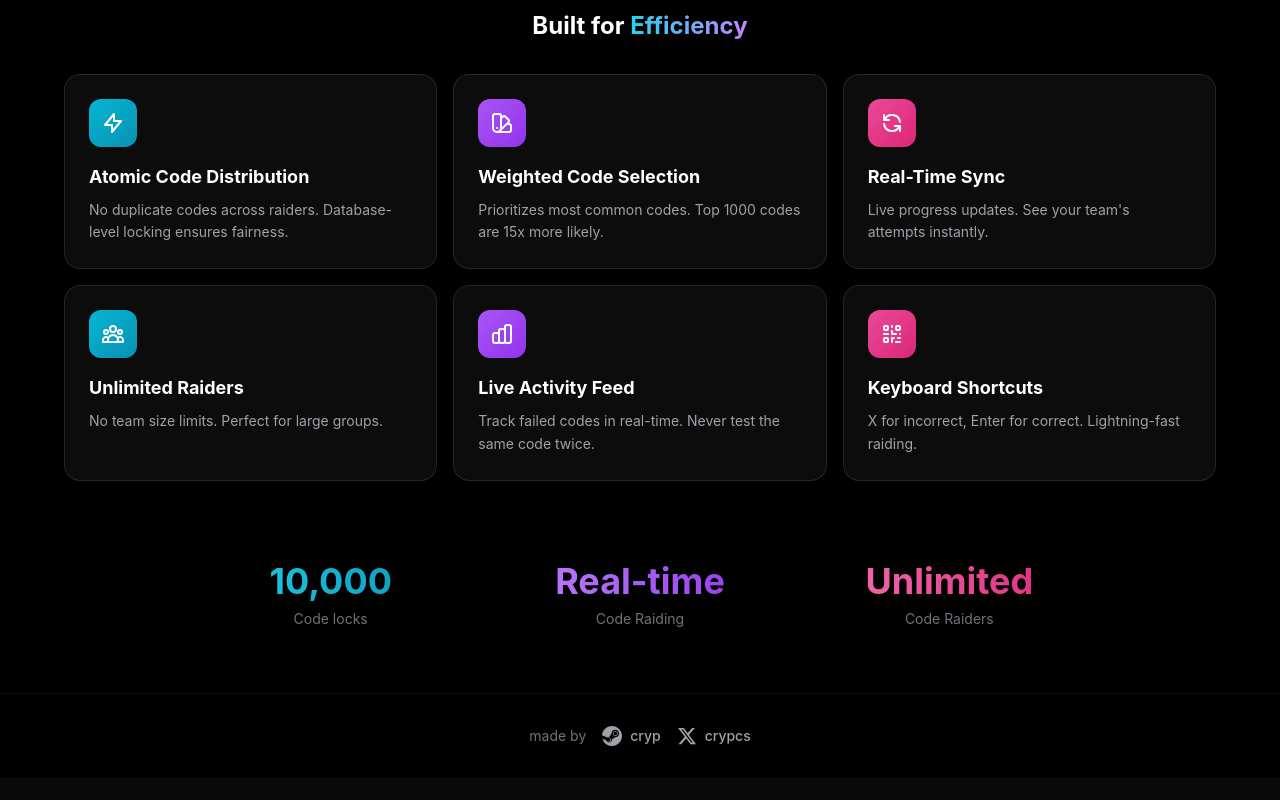
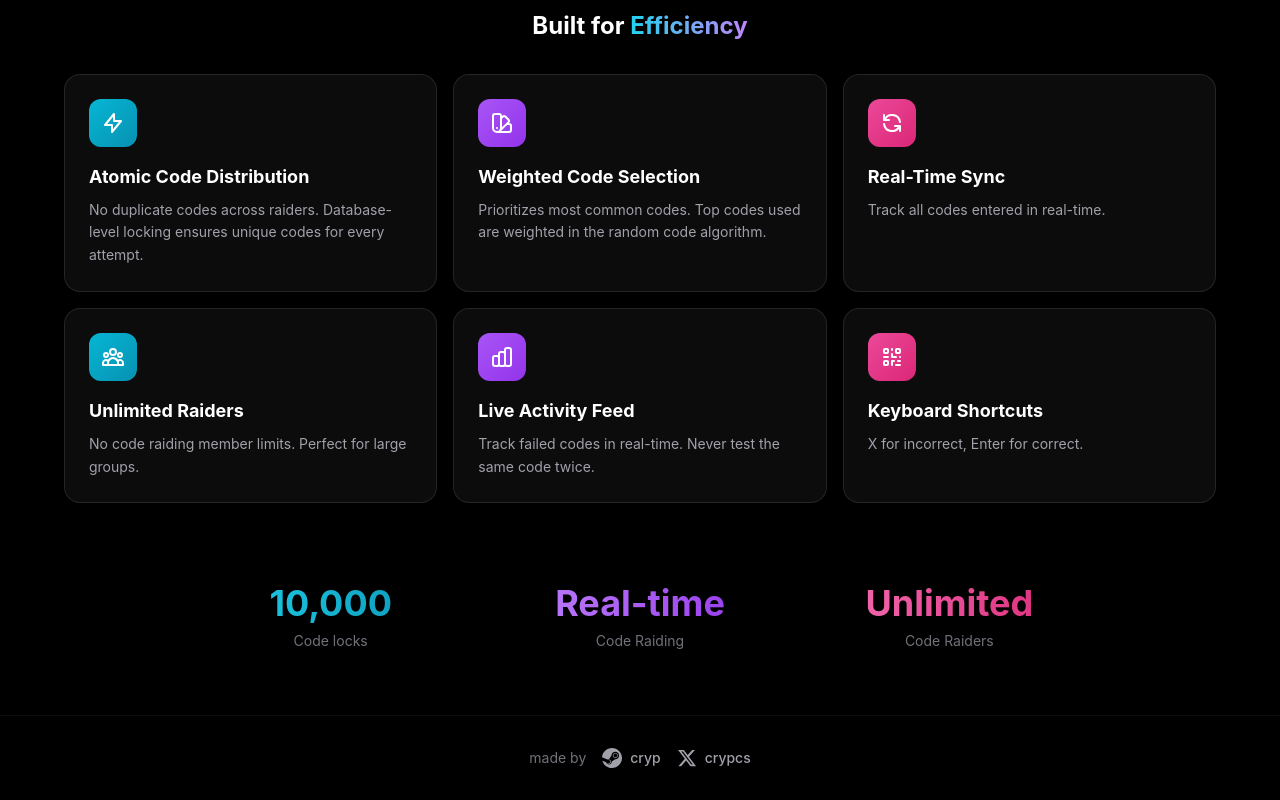
Before and after one commit to cryptoyalty/rust-code-raid, a Next.js app: page / in a window 1280 px wide. Shown: the part 1109-1909 px from the top of the page. Before the commit the page ends 1887 px from the top, so only its background shows below. Built offline with nearby package versions, Linux system fonts and the light colour scheme.

Commit message:
Update feature descriptions

```diff
--- a/app/page.tsx
+++ b/app/page.tsx
@@ -233,7 +233,7 @@ export default function HomePage() {
                   </svg>
                 </div>
                 <h3 className="text-lg font-bold text-white mb-2">Atomic Code Distribution</h3>
-                <p className="text-sm text-zinc-400 leading-relaxed">No duplicate codes across raiders. Database-level locking ensures fairness.</p>
+                <p className="text-sm text-zinc-400 leading-relaxed">No duplicate codes across raiders. Database-level locking ensures unique codes for every attempt.</p>
               </div>
 
               {/* Feature 2 */}
@@ -244,7 +244,7 @@ export default function HomePage() {
                   </svg>
                 </div>
                 <h3 className="text-lg font-bold text-white mb-2">Weighted Code Selection</h3>
-                <p className="text-sm text-zinc-400 leading-relaxed">Prioritizes most common codes. Top 1000 codes are 15x more likely.</p>
+                <p className="text-sm text-zinc-400 leading-relaxed">Prioritizes most common codes. Top codes used are weighted in the random code algorithm.</p>
               </div>
 
               {/* Feature 3 */}
@@ -255,7 +255,7 @@ export default function HomePage() {
                   </svg>
                 </div>
                 <h3 className="text-lg font-bold text-white mb-2">Real-Time Sync</h3>
-                <p className="text-sm text-zinc-400 leading-relaxed">Live progress updates. See your team's attempts instantly.</p>
+                <p className="text-sm text-zinc-400 leading-relaxed">Track all codes entered in real-time.</p>
               </div>
 
               {/* Feature 4 */}
@@ -266,7 +266,7 @@ export default function HomePage() {
                   </svg>
                 </div>
                 <h3 className="text-lg font-bold text-white mb-2">Unlimited Raiders</h3>
-                <p className="text-sm text-zinc-400 leading-relaxed">No team size limits. Perfect for large groups.</p>
+                <p className="text-sm text-zinc-400 leading-relaxed">No code raiding member limits. Perfect for large groups.</p>
               </div>
 
               {/* Feature 5 */}
@@ -288,7 +288,7 @@ export default function HomePage() {
                   </svg>
                 </div>
                 <h3 className="text-lg font-bold text-white mb-2">Keyboard Shortcuts</h3>
-                <p className="text-sm text-zinc-400 leading-relaxed">X for incorrect, Enter for correct. Lightning-fast raiding.</p>
+                <p className="text-sm text-zinc-400 leading-relaxed">X for incorrect, Enter for correct.</p>
               </div>
             </div>
           </motion.div>
```
